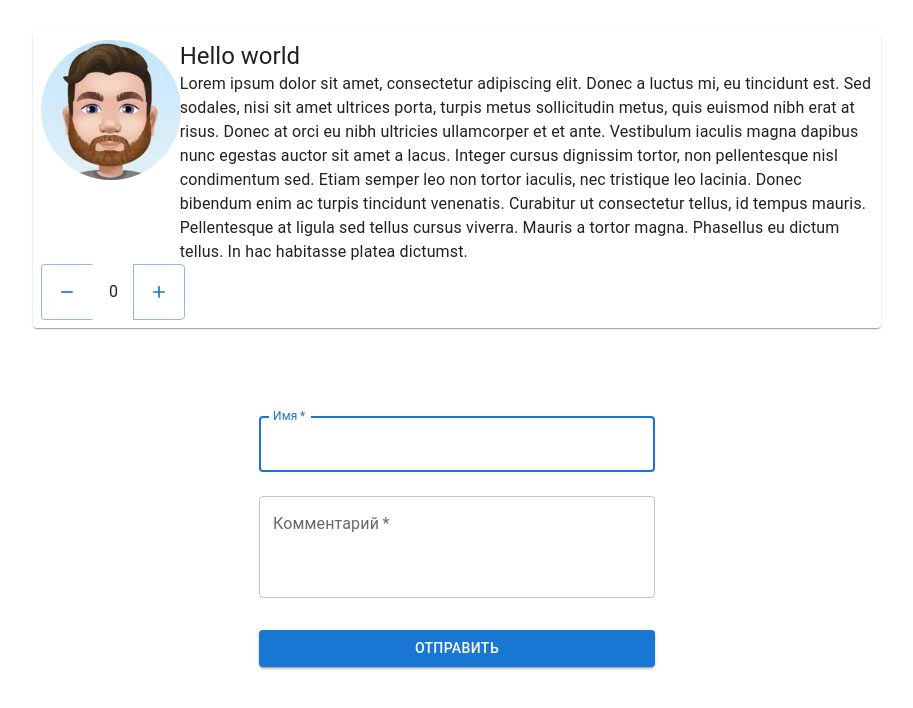
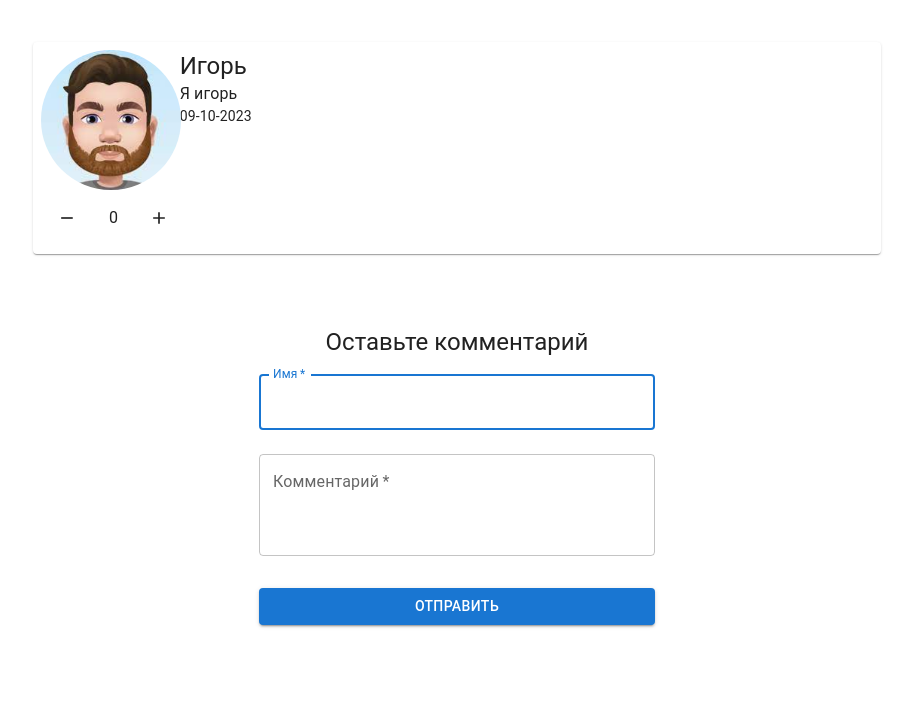
Before and after one commit to sekiranat/react-test-is, a React (Create React App) app: page / in a window 1280 px wide. Shown: the top 708 px of the page, without its empty margins (183-1096 px from the left). Built offline with nearby package versions, Linux system fonts and the light colour scheme.

Commit message:
Соединены список комментариев и формы, добавлены функции состояния

```diff
--- a/src/App.js
+++ b/src/App.js
@@ -1,3 +1,5 @@
+
+import { useState } from 'react';
 
 import Grid from '@mui/material/Grid';
 import Box from '@mui/material/Box';
@@ -6,6 +8,35 @@ import { Form } from './components/form';
 import { Comment } from './components/comment';
 
 export default function App() {
+  const [commentList, setCommentList] = useState([{
+    name: 'Игорь',
+    text: 'Я игорь',
+    date: '09-10-2023'
+  }]);
+
+  const renderComments = () => {
+    return commentList.map(comment => {
+      return (
+        <Comment
+          name={comment.name}
+          comment={comment.text}
+          date={comment.date}
+        />
+      )
+    })
+  }
+
+  const addComment = (dataForm) => {
+    const date = new Date().toLocaleDateString();
+    const comment = {
+      name: dataForm.name,
+      text: dataForm.comment,
+      date: date
+    };
+    const newCommentList = [...commentList, comment];
+    setCommentList(newCommentList);
+  }
+
   return (
     <div className="App">
       <Box sx={{ mt: 4 }}>
@@ -15,8 +46,10 @@ export default function App() {
           justifyContent="center"
         >
           <Grid item xs={8}>
-            <Comment />
-            <Form />
+            <Box>
+              {renderComments()}
+            </Box>
+            <Form onSubmit={(dataForm) => addComment(dataForm)} />
           </Grid>
         </Grid>
       </Box>
--- a/src/components/comment/Comment.js
+++ b/src/components/comment/Comment.js
@@ -16,10 +16,11 @@ import avatarImg from '../../assets/avatar.jpeg';
 const CommentStyled = styled(Paper)(() => ({
     backgroundColor: '#fff',
     padding: '8px',
+    margin: '10px 0',
     textAlign: 'left',
 }));
 
-export const Comment = () => {
+export const Comment = ({name, comment, date}) => {
     const [count, setCount] = useState(0);
 
     return (
@@ -34,10 +35,13 @@ export const Comment = () => {
                 </Grid>
                 <Grid item xs={12} sm={10}>
                     <Typography variant="h5">
-                        Hello world
+                        {name}
                     </Typography>
-                    <Typography variant="p">
-                        Lorem ipsum dolor sit amet, consectetur adipiscing elit. Donec a luctus mi, eu tincidunt est. Sed sodales, nisi sit amet ultrices porta, turpis metus sollicitudin metus, quis euismod nibh erat at risus. Donec at orci eu nibh ultricies ullamcorper et et ante. Vestibulum iaculis magna dapibus nunc egestas auctor sit amet a lacus. Integer cursus dignissim tortor, non pellentesque nisl condimentum sed. Etiam semper leo non tortor iaculis, nec tristique leo lacinia. Donec bibendum enim ac turpis tincidunt venenatis. Curabitur ut consectetur tellus, id tempus mauris. Pellentesque at ligula sed tellus cursus viverra. Mauris a tortor magna. Phasellus eu dictum tellus. In hac habitasse platea dictumst.
+                    <Typography variant="body1">
+                        {comment}
+                    </Typography>
+                    <Typography variant="body2">
+                        {date}
                     </Typography>
                 </Grid>
             </Grid>
@@ -45,7 +49,7 @@ export const Comment = () => {
                 <ButtonGroup>
                     <Button
                         aria-label="reduce"
-                        variant='outlined'
+                        variant='transparent'
                         onClick={() => {
                             setCount(count - 1);
                         }}
@@ -60,7 +64,7 @@ export const Comment = () => {
                     </Box>
                     <Button
                         aria-label="increase"
-                        variant='outlined'
+                        variant='transparent'
                         onClick={() => {
                             setCount(count + 1);
                         }}
--- a/src/components/form/Form.js
+++ b/src/components/form/Form.js
@@ -1,19 +1,21 @@
 import * as React from 'react';
-import Avatar from '@mui/material/Avatar';
 import Button from '@mui/material/Button';
+import Typography from '@mui/material/Typography';
 import CssBaseline from '@mui/material/CssBaseline';
 import TextField from '@mui/material/TextField';
 import Box from '@mui/material/Box';
 import Container from '@mui/material/Container';
 
-export const Form = () => {
+export const Form = ({ onSubmit }) => {
     const handleSubmit = (event) => {
         event.preventDefault();
         const data = new FormData(event.currentTarget);
-        console.log({
-            email: data.get('email'),
-            password: data.get('password'),
-        });
+        const dataForm = {
+            name: data.get('name'),
+            comment: data.get('comment'),
+        };
+
+        onSubmit(dataForm)
     };
 
     return (
@@ -28,6 +30,9 @@ export const Form = () => {
                 }}
             >
                 <Box component="form" onSubmit={handleSubmit} noValidate sx={{ mt: 1 }}>
+                    <Typography align="center" variant="h5">
+                        Оставьте комментарий
+                    </Typography>
                     <TextField
                         margin="normal"
                         required
@@ -41,9 +46,9 @@ export const Form = () => {
                         margin="normal"
                         required
                         fullWidth
-                        name="password"
-                        id="name"
+                        name="comment"
                         label="Комментарий"
+                        id="comment"
                         rows={3}
                         multiline
                     />
```
